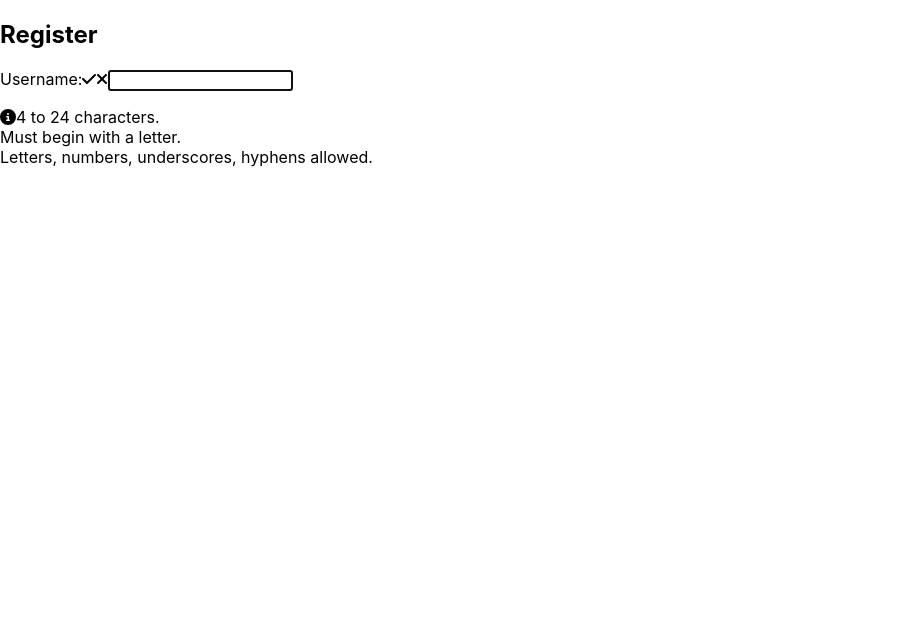
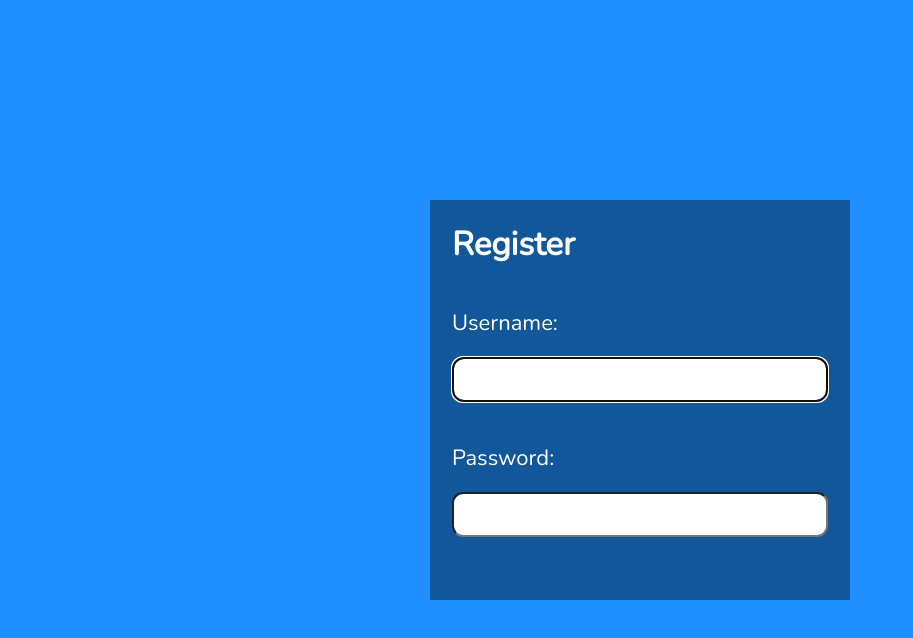
Before and after one commit to studyshubham/form_validation, a React (Create React App) app: page / in a window 1280 px wide. Shown: the top 638 px of the page, without its empty margins (0-913 px from the left). Built offline with nearby package versions, Linux system fonts and the light colour scheme.

Commit message:
Error Fixes Bug Fixes updated index.css added password input field

```diff
--- a/src/App.js
+++ b/src/App.js
@@ -2,11 +2,9 @@ import Register from "./Register";
 
 function App() {
   return (
-    <div className="App">
-      <header className="App-header">
+    <main className="App">
         <Register />
-      </header>
-    </div>
+    </main>
   );
 }
 
--- a/src/Register.js
+++ b/src/Register.js
@@ -17,7 +17,7 @@ const Register = () => {
 
     const [pwd, setPwd] = useState('');
     const [validPwd, setValidPwd] = useState(false);
-    const [userPwd, setUserPwd] = useState(false);
+    const [pwdFocus, setPwdFocus] = useState(false);
 
     const [matchPwd, setMatchPwd] = useState('');
     const [validMatch, setValidMatch] = useState(false);
@@ -82,6 +82,30 @@ const Register = () => {
                     Must begin with a letter.<br />
                     Letters, numbers, underscores, hyphens allowed.
                 </p>
+                <label htmlFor="password">
+                    Password:
+                    <span className={validPwd ? "valid" : "hide"}>
+                        <FontAwesomeIcon icon={faCheck} />
+                    </span>
+                    <span className={validPwd || !pwd ? "hide" : "invalid"}>
+                        <FontAwesomeIcon icon={faTimes} />
+                    </span>
+                </label>
+                <input
+                    type="password"
+                    id="password"
+                    onChange={(e) => setPwd(e.target.value)}
+                    required
+                    aria-invalid={validPwd ? "false" : "true"}
+                    aria-describedby="pwdnote"
+                    onFocus={() => setPwdFocus(true)}
+                    onBlur={() => setPwdFocus(false)}
+                />
+                <p id="pwdnote" className={pwdFocus && !validPwd ? "instructions" : "offscreen"}>
+                    <FontAwesomeIcon icon={faInfoCircle} />
+                    8 to 24 characters. <br/>
+                    Must include uppercase and
+                </p>
             </form>
         </section>
     )
--- a/src/index.css
+++ b/src/index.css
@@ -1,13 +1,114 @@
-body {
-  margin: 0;
-  font-family: -apple-system, BlinkMacSystemFont, 'Segoe UI', 'Roboto', 'Oxygen',
-    'Ubuntu', 'Cantarell', 'Fira Sans', 'Droid Sans', 'Helvetica Neue',
-    sans-serif;
-  -webkit-font-smoothing: antialiased;
-  -moz-osx-font-smoothing: grayscale;
+@import url('https://fonts.googleapis.com/css2?family=Nunito&display=swap');
+
+* {
+    margin: 0;
+    padding: 0;
+    box-sizing: border-box;
 }
 
-code {
-  font-family: source-code-pro, Menlo, Monaco, Consolas, 'Courier New',
-    monospace;
+html {
+    font-family: 'Nunito', sans-serif;
+    font-size: 22px;
+    color: #fff;
 }
+
+body {
+    min-height: 100vh;
+    background-color: dodgerblue;
+}
+
+.App {
+  display: flex;
+  flex-direction: column;
+  justify-content: center;
+  align-items: center;
+  min-height: 100vh;
+  padding: 1rem 0.5rem;
+}
+
+section {
+    width: 100%;
+    max-width: 420px;
+    min-height: 400px;
+    display: flex;
+    flex-direction: column;
+    justify-content: flex-start;
+    padding: 1rem;
+    background-color: rgba(0,0,0,0.4);
+}
+
+form {
+    display: flex;
+    flex-direction: column;
+    justify-content: space-evenly;
+    flex-grow: 1;
+    padding-bottom: 1rem;
+}
+
+a, a:visited {
+    color: #fff;
+}
+
+input[type="text"],
+input[type="password"],
+button,
+textarea {
+  font-family: 'Nunito', sans-serif;
+  font-size: 22px;
+  padding: 0.25rem;
+  border-radius: 0.5rem;
+}
+
+label,
+button {
+  margin-top: 1rem;
+}
+
+button {
+  padding: 0.5rem;
+}
+
+.instructions {
+    font-size: 0.75rem;
+    border-radius: 0.5rem;
+    background: #000;
+    color: #fff;
+    padding: 0.25rem;
+    position: relative;
+    bottom: -10px;
+}
+
+.instructions > svg {
+    margin-right: 0.25rem;
+}
+
+.offscreen {
+    position: absolute;
+    left: -9999px;
+}
+
+.hide {
+    display: none;
+}
+
+.valid {
+    color: limegreen;
+    margin-left: 0.25rem;
+}
+
+.invalid {
+    color: red;
+    margin-left: 0.25rem;
+}
+
+.errmsg {
+    background-color: lightpink;
+    color: firebrick;
+    font-weight: bold;
+    padding: 0.5rem;
+    margin-bottom: 0.5rem;
+}
+
+.line {
+    display: inline-block;
+}
```
